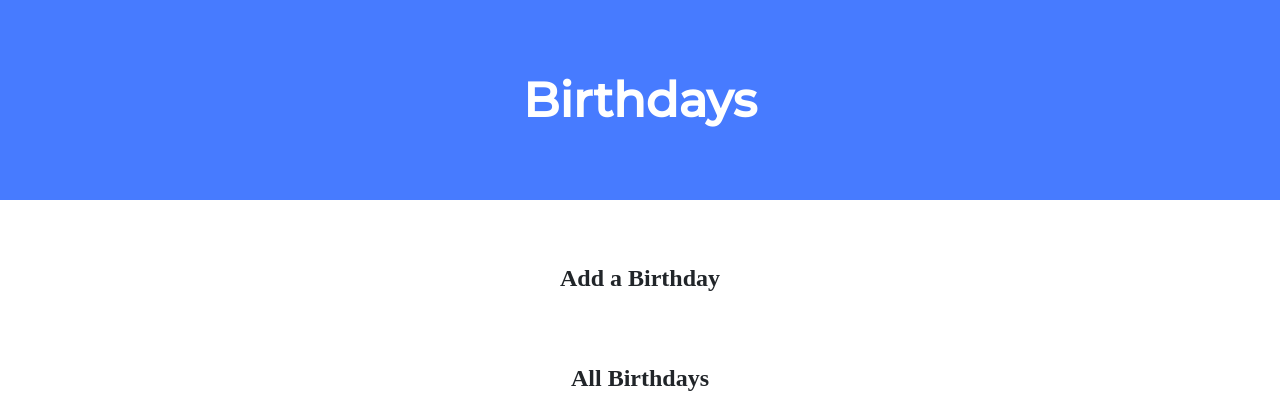
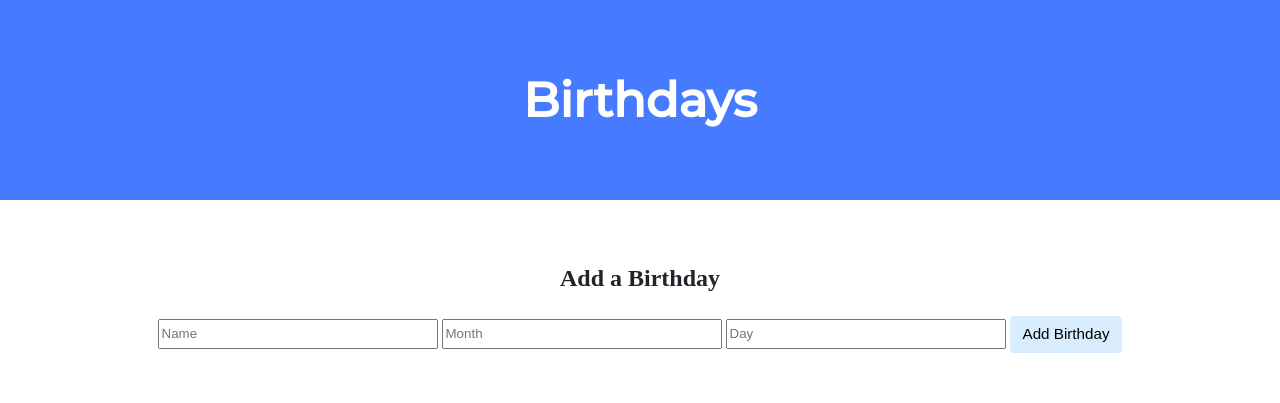
Before and after one commit to aagusdemarco/CS50x, a Flask app: page / in a window 1280 px wide. Shown: the top 403 px of the page. Run offline with Flask 3, Linux system fonts and the light colour scheme; some libraries are stand-ins or nearby versions.

Commit message:
Mon, Jun 10, 2024, 4:52 PM -03:00

```diff
--- a/birthdays/app.py
+++ b/birthdays/app.py
@@ -27,6 +27,7 @@ def index():
     if request.method == "POST":
 
         # TODO: Add the user's entry into the database
+        request.form.get(NAME)
 
         return redirect("/")
 
--- a/birthdays/templates/index.html
+++ b/birthdays/templates/index.html
@@ -15,9 +15,12 @@
 
                 <h2>Add a Birthday</h2>
                 <!-- TODO: Create a form for users to submit a name, a month, and a day -->
-                 <form>
-
-                 </form>
+                <form action="/" method="post">
+                    <input name="name" placeholder="Name" type="text">
+                    <input name="month" placeholder="Month" type="number" min="1" max="12">
+                    <input name="day" placeholder="Day" type="number" min="1" max="31">
+                    <input type="submit" value="Add Birthday">
+                </form>
             </div>
 
             <div class="section">
```
